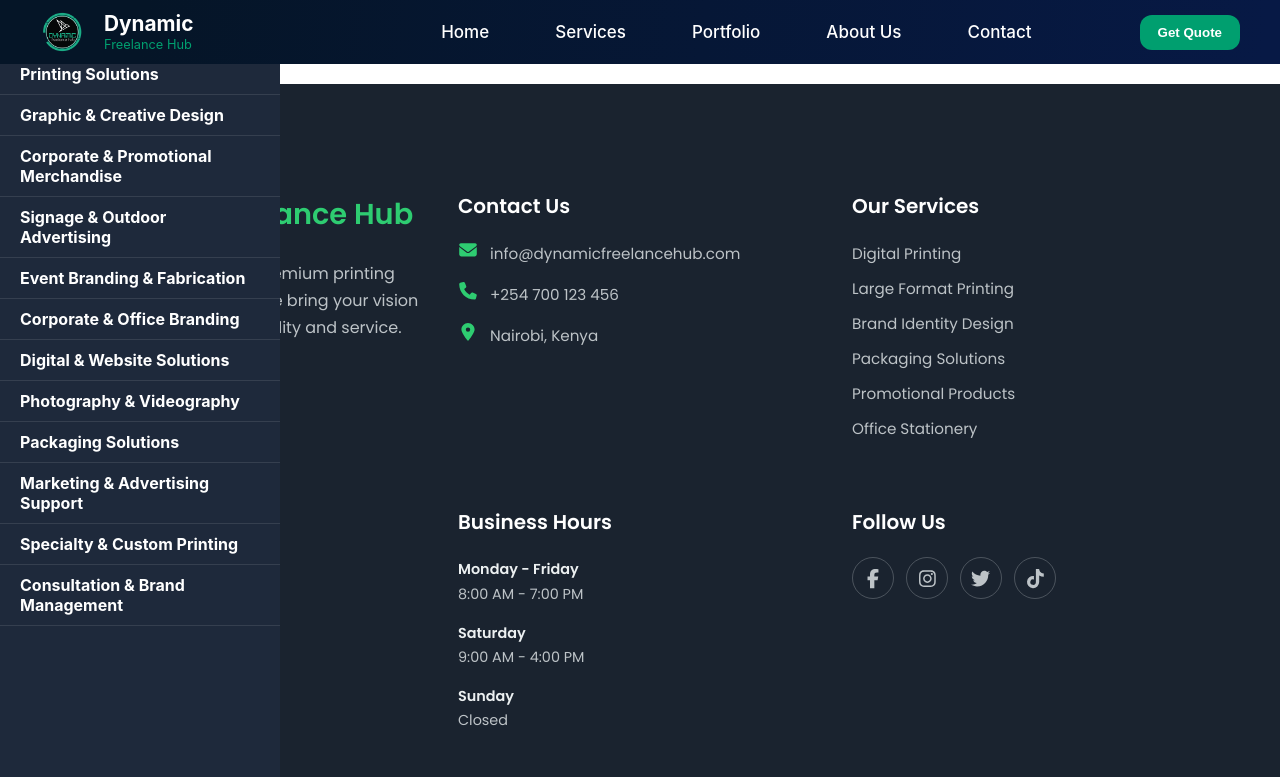
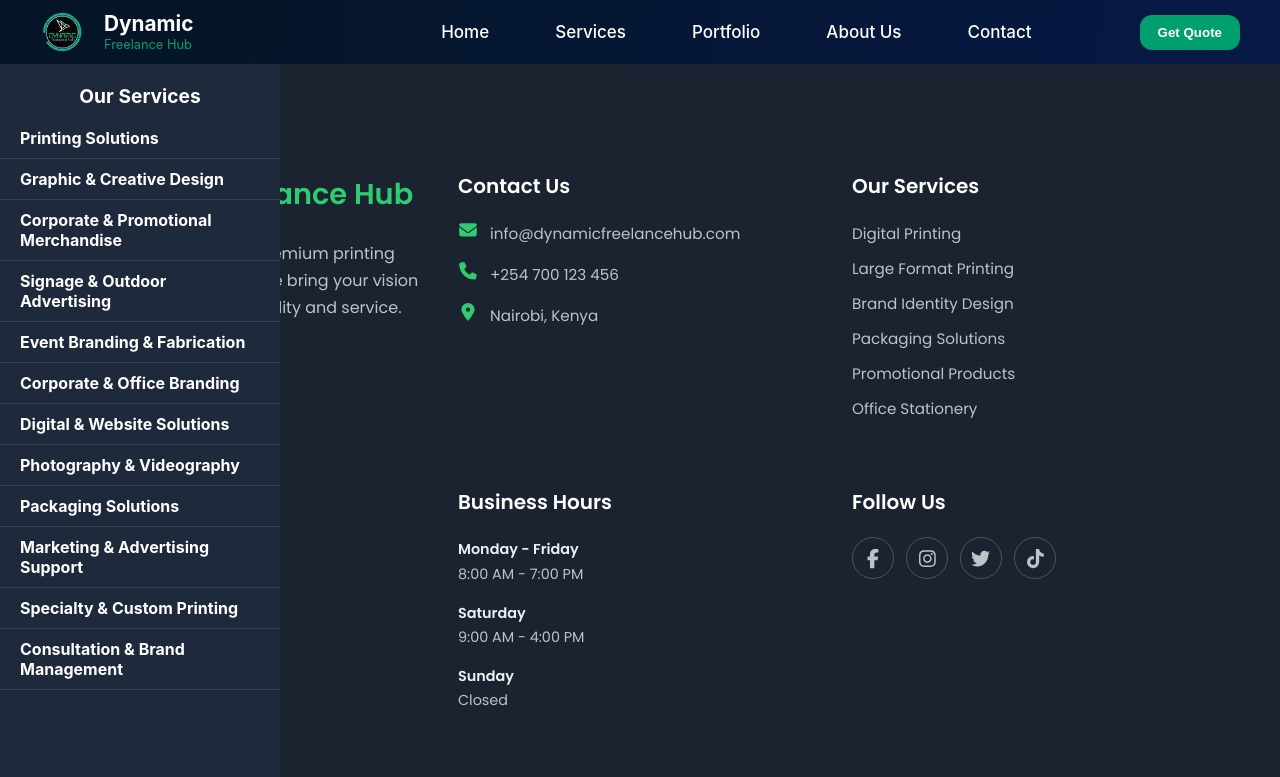
Before and after one commit to Godswillomuka/Dynamic-freelance-hub, a React (Create React App) app: page /services in a window 1280 px wide. Shown: the top 777 px of the page. Built offline with nearby package versions, Linux system fonts and the light colour scheme.

Commit message:
add a sidear on service page to toogle easily between services offered

```diff
--- a/src/App.js
+++ b/src/App.js
@@ -6,13 +6,14 @@ import Footer from "./components/Footer";
 import Services from "./pages/Service";
 import Portfolio from "./pages/Portfolio";
 import About from "./pages/About";
-import Sidebar from "./components/Sidebar";
+
+
 
 
 function App() {
   return (
     <>
-      <Sidebar />
+
       <Header />
       <Routes>
         <Route path="/" element={<Home />} />
--- a/src/pages/Service.js
+++ b/src/pages/Service.js
@@ -1,8 +1,11 @@
 import React from "react";
+import Sidebar from "../components/Sidebar";
 
 function Services () {
     return (
-        <div>Services</div>
+        <div>
+            <Sidebar />
+        </div>
     )
 };
 
```
